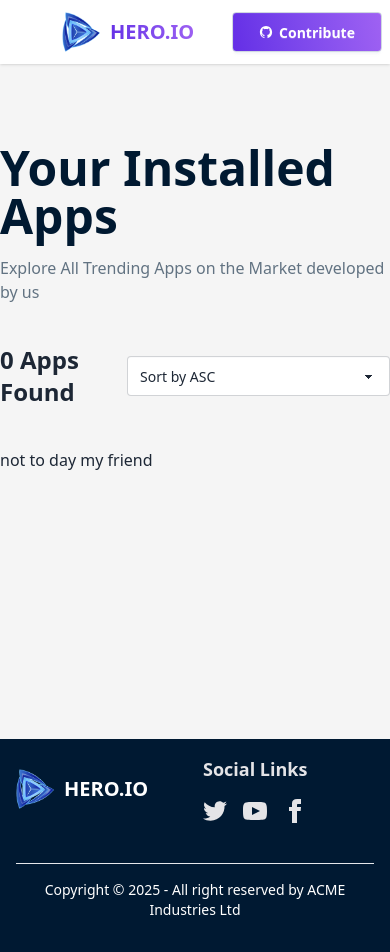
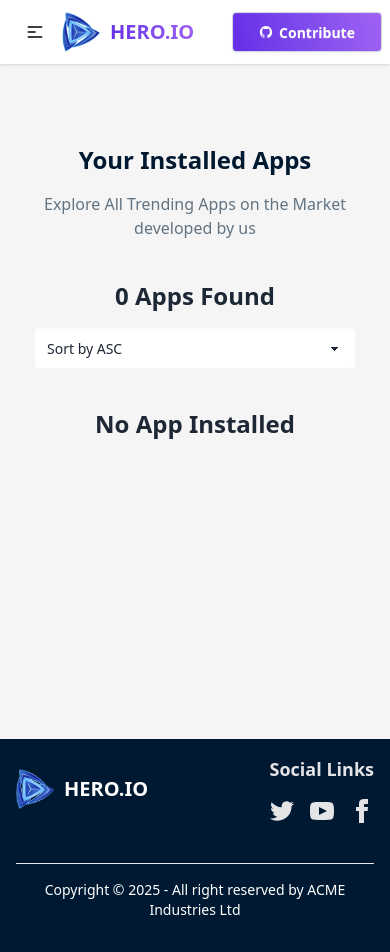
Before and after one commit to shahneouj/B12-A08-Hero-Apps, a React (Vite) app: page /installation in a window 390 px wide. Built offline with nearby package versions, Linux system fonts and the light colour scheme.

Commit message:
responsive

```diff
--- a/src/component/Footer/Footer.jsx
+++ b/src/component/Footer/Footer.jsx
@@ -1,17 +1,19 @@
+import { Link } from 'react-router';
 import logo from '../../assets/logo.png'
 const Footer = () => {
   return (
     <>
       <footer className=" sm:footer-horizontal bg-info-content text-neutral-content items-center p-4">
-        <div className="max-w-[1440px] mx-auto footer items-center grid-cols-2">
+        <div className="max-w-[1440px] mx-auto footer items-center grid-cols-1 md:grid-cols-2">
           <aside className="grid-flow-col items-center">
+            <Link to="/">
               <div className=" flex  items-center font-bold text-xl ">
                 <img src={logo} alt="" className='size-10' />
                 <p className='text-white ml-2 '>
                   HERO.IO
                 </p>
               </div>
-
+            </Link>
           </aside>
           <nav className="grid-flow-row gap-4 md:place-self-center md:justify-self-end">
             <h4 className="text-lg font-bold">Social Links</h4>
@@ -52,7 +54,7 @@
               </a>
             </div>
           </nav>
-          <aside className='footer sm:footer-horizontal footer-center  text-white p-4 bg-info-content border-t-[0.1px] border-[#E5E7EB] col-span-2'>
+          <aside className='footer sm:footer-horizontal footer-center  text-white p-4 bg-info-content  border-t-[0.1px] border-[#E5E7EB] col-span-2'>
             <p>Copyright © {new Date().getFullYear()} - All right reserved by ACME Industries Ltd</p>
           </aside>
         </div>
--- a/src/component/Header/Header.jsx
+++ b/src/component/Header/Header.jsx
@@ -1,6 +1,5 @@
 import React from 'react';
-import { NavLink, Link } from 'react-router';
-import github from '../../assets/icons/github.png'
+import { NavLink, Link } from 'react-router'
 import logo from '../../assets/logo.png'
 import { IoLogoGithub } from "react-icons/io";
 const Header = () => {
@@ -18,7 +17,7 @@
           <div className="navbar-start">
             <div className="dropdown">
               <div tabIndex={0} role="button" className="btn btn-ghost lg:hidden">
-                <svg xmlns="http://www.w3.org/2000/svg" className="h-5 w-5" fill="none" viewBox="0 0 24 24" stroke="currentColor"> <path strokeLinecap="round" strokeLinejoin="round" strokeWidth="2" d="M4 6h16M4 12h8m-8 6h16" /> </svg>
+                <svg xmlns="http://www.w3.org/2000/svg" className="h-5 w-5 !text-black" fill="none" viewBox="0 0 24 24" stroke="currentColor"> <path strokeLinecap="round" strokeLinejoin="round" strokeWidth="2" d="M4 6h16M4 12h8m-8 6h16" /> </svg>
               </div>
               <ul
                 tabIndex={0}
@@ -26,12 +25,16 @@
                 {link}
               </ul>
             </div>
+            <Link to='/'>
               <div className=" flex  items-center font-bold text-xl ">
+
                 <img src={logo} alt="" className='size-10' />
                 <p className=' text-linear ml-2 '>
                   HERO.IO
                 </p>
+
               </div>
+            </Link>
           </div>
           <div className="navbar-center hidden lg:flex">
             <ul className="menu-horizontal px-1 space-x-3 font-bold">
@@ -39,11 +42,11 @@
             </ul>
           </div>
           <div className="navbar-end">
-            <button className="btn-linear">
+            <Link to="https://github.com/shahneouj/B12-A08-Hero-Apps" className="btn-linear">
               {/* <img src={github} alt="" /> */}
               <IoLogoGithub />
               Contribute
-            </button>
+            </Link>
           </div>
         </div>
       </div>
--- a/src/index.css
+++ b/src/index.css
@@ -185,7 +185,7 @@
 
 
 section {
-  @apply md:max-w-[1440px] mx-auto;
+  @apply md:max-w-[1440px] mx-auto px-4;
 }
 
 .reviews {
--- a/src/layout/Root/Root.jsx
+++ b/src/layout/Root/Root.jsx
@@ -1,13 +1,16 @@
 import React from 'react';
-import { Outlet, useLoaderData } from 'react-router';
+import { Outlet, useLoaderData, useNavigation } from 'react-router';
 import Header from '../../component/Header/Header';
 import Footer from '../../component/Footer/Footer';
+import Loder from "../../component/Loder/Loder";
 const Root = () => {
-  const data = useLoaderData();
+
+  const navigation = useNavigation();
+
   return (
     <>
       <Header></Header>
-      <Outlet></Outlet>
+      {navigation.loding ? <Loder></Loder> : <Outlet></Outlet>}
       <Footer></Footer>
     </>
   );
--- a/src/pages/AppDetails/AppDetails.jsx
+++ b/src/pages/AppDetails/AppDetails.jsx
@@ -40,29 +40,29 @@
   return (
     <>
       <section className="py-20 space-y-10">
-        <div className="appdetails grid grid-cols-[1fr_3fr] gap-x-10 ">
+        <div className="appdetails grid grid-cols-1 md:grid-cols-[1fr_3fr] gap-10 ">
           <div className="img">
-            <img src={image} alt="" className="h-full aspect-auto object-cover" />
+            <img src={image} alt="" className="h-full w-full aspect-auto object-cover" />
           </div>
           <div className="details-info">
-            <h2 className="text-[32px] font-extrabold text-[#001931]">{title}</h2>
+            <h2 className="text-[32px] font-bold text-[#001931]">{title}</h2>
             <p>Developed by <span className="text-linear font-bold">{companyName}</span></p>
             <span className="border border-t border-gray-300 w-full block my-10"></span>
             <div className="info flex justify-start gap-x-6 mb-4">
-              <div className="downloads p-1.5  flex-col items-start w-[150px] ">
+              <div className="downloads md:p-1.5  flex-col items-start md:w-[150px] ">
                 <MdOutlineFileDownload size={"40px"} color="oklch(0.77 0.17 161.5)"></MdOutlineFileDownload>
                 <span className="text-base font-normal text-[#001931]">Downloads<br /></span>
-                <span className="text-[40px] font-extrabold">{format(downloads)}</span>
+                <span className="text-2xl md:text-[40px] font-bold md:font-extrabold">{format(downloads)}</span>
               </div>
-              <div className="reviewNum p-1.5  flex-col items-start  w-[150px] ">
+              <div className="reviewNum md:p-1.5  flex-col items-start  md:w-[150px] ">
                 <FaStar size={"40px"} color="oklch(0.82 0.17 88.9)"></FaStar>
                 <span className="text-base font-normal text-[#001931]">Average Ratings<br /></span>
-                <span className="text-[40px] font-extrabold">{ratingAvg}</span>
+                <span className="text-2xl md:text-[40px] font-bold md:font-extrabold">{ratingAvg}</span>
               </div>
-              <div className="likeNum p-1.5  flex-col items-start   w-[150px] ">
+              <div className="likeNum md:p-1.5  flex-col items-center  md:w-[150px] ">
                 <img src={like} alt="" />
                 <span className="text-base font-normal text-[#001931]">Average Ratings<br /></span>
-                <span className="text-[40px] font-extrabold">{format(reviews)}</span>
+                <span className="text-2xl md:text-[40px] font-bold md:font-extrabold">{format(reviews)}</span>
               </div>
 
             </div>
--- a/src/pages/Apps/Apps.jsx
+++ b/src/pages/Apps/Apps.jsx
@@ -21,12 +21,12 @@
     <>
       {/* <Card></Card> */}
       <section className="appHeader text-center space-y-4 pt-20 pb-10">
-        <h1 className='text-5xl font-bold '>Our All Application</h1>
-        <p>Explore All Apps on the Market developed by us. We code for Millions</p>
+        <h1 className=' text-2xl md:text-5xl font-bold '>Our All Application</h1>
+        <p className='text-[#627382]'>Explore All Apps on the Market developed by us. We code for Millions</p>
       </section>
 
       <section className="apps">
-        <div className="search flex justify-between items-center">
+        <div className="search flex md:flex-row flex-col gap-4 justify-between items-center">
           <h3 className='text-2xl font-semibold'>({appDatas.length}) Apps Found</h3>
           <div className="searchBox">
             <label className="flex items-center gap-x-2 border border-[#627382] px-4 py-3 md:w-[400px] rounded text-[#627382]">
--- a/src/pages/Installatioin/Installation.jsx
+++ b/src/pages/Installatioin/Installation.jsx
@@ -7,12 +7,12 @@
   const array = useLoaderData();
   const [sort, setSort] = useState("sort_asc")
   const newArray = array.filter((item) => getDataToLocal().includes(JSON.stringify(item.id)))
-  const sortedArray = newArray.sort((a, b) => {
+
+  const [installedApp, setInstalledApp] = useState(newArray)
+  const sortedArray = installedApp.sort((a, b) => {
     if (sort === 'sort_asc') return Number(a.downloads) - Number(b.downloads);
     if (sort === 'sort_dsc') return Number(b.downloads) - Number(a.downloads);
   });
-  const [installedApp, setInstalledApp] = useState(sortedArray)
-
 
   const handlRemove = (id) => {
     removeFromLocal(id);
@@ -20,14 +20,14 @@
   }
 
   return (
-    <section className='pt-20 h-[80dvh]'>
+    <section className='py-20 h-[80dvh] '>
       <div className="heading flex flex-col place-content-center place-items-center gap-y-4 ">
-        <h2 className='text-5xl text-[#001931] font-extrabold'>Your Installed Apps</h2>
-        <p className='text-base text-[#627382]'>Explore All Trending Apps on the Market developed by us</p>
+        <h2 className=' text-2xl md:text-5xl text-[#001931] font-bold md:font-extrabold'>Your Installed Apps</h2>
+        <p className='text-base text-[#627382] text-center'>Explore All Trending Apps on the Market developed by us</p>
       </div>
-      <div className="sort flex w-full justify-between items-center py-10">
+      <div className="sort flex md:flex-row flex-col gap-4 w-full justify-between items-center py-10">
         <h3 className='text-2xl font-bold'>{sortedArray.length} Apps Found</h3>
-        <select className="select"
+        <select className="select focus-visible:!outline-none focus-within:!outline-none !border-none"
           value={sort}
           onChange={e => setSort(e.target.value)}>
           <option disabled={true}>Sort By</option>
@@ -38,7 +38,7 @@
       {
         newArray.length > 0 ? (
           installedApp.map((value, index) => <InstalledApps key={index} value={value} handlRemove={handlRemove}></InstalledApps>)
-        ) : <h3> not to day my friend</h3>
+        ) : <h3 className='w-full text-2xl md:text-4xl font-bold flex place-content-center'> No App Installed</h3>
       }
 
     </section>
--- a/src/utilitis/localHost.js
+++ b/src/utilitis/localHost.js
@@ -17,7 +17,5 @@
   const app = JSON.parse(localStorage.getItem(STORAGE_NAME));
 
   const newApp = app.filter(item => Number(item.id) !== id);
-  console.log(newApp);
-
   localStorage.setItem(STORAGE_NAME, JSON.stringify(newApp));
 }
```
Also changed, not shown: src/pages/Home/Home.jsx (+15 -15 lines). Lines whose indentation alone changed are shown as unchanged.
